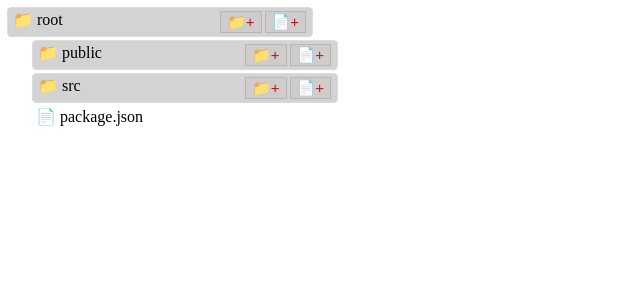
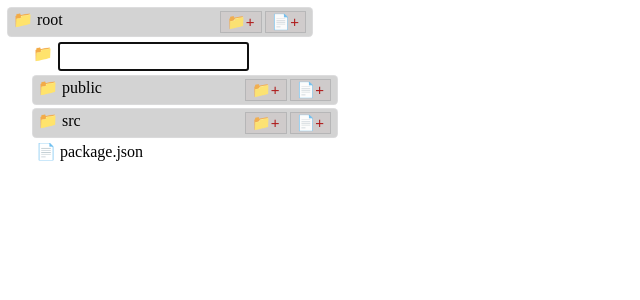
Before and after one commit to The-EleetCoder/File-Explorer, a React (Create React App) app: page / in a window 1280 px wide. Both pictures are taken after a click on the button "📁+". Shown: the top 300 px of the page, without its empty margins (0-640 px from the left). Built offline with nearby package versions, Linux system fonts and the light colour scheme.

Commit message:
added buttons

```diff
--- a/src/components/Folder.js
+++ b/src/components/Folder.js
@@ -2,6 +2,27 @@ import React, { useState } from "react";
 
 const Folder = ({ explorer }) => {
   const [expand, setExpand] = useState(false);
+  const [showInput, setShowInput] = useState({
+    visible: false,
+    isFolder: null,
+  });
+
+  // when we click on add button, it should not just expand
+  const handleNewFolder = (e, isFolder) => {
+    e.stopPropagation();
+    setExpand(true);
+    setShowInput({
+      visible: true,
+      isFolder,
+    });
+  };
+
+  // handler for adding new folder or file
+  const onAddFolder = ((e)=>{
+    if (e.keyCode === 13 && e.target.value){
+      setShowInput({...showInput, visible: false});
+    }
+  })
 
   // checking if its a folder or file
   if (explorer.isFolder) {
@@ -13,13 +34,27 @@ const Folder = ({ explorer }) => {
 
           {/* buttons */}
           <div className="button-div">
-            <button>📁+</button>
-            <button>📄+</button>
+            <button onClick={(e) => handleNewFolder(e, true)}>📁+</button>
+            <button onClick={(e) => handleNewFolder(e, false)}>📄+</button>
           </div>
         </div>
 
-        {/* iterating through folder items */}
         <div style={{ display: expand ? "block" : "none", paddingLeft: 25 }}>
+          {/* adding new folder/file */}
+          {showInput.visible && (
+            <div className="inputContainer">
+              <span>{showInput.isFolder ? "📁" : "📄"}</span>
+              <input
+                className="inputContainer-input"
+                autoFocus
+                type="text"
+                onBlur={() => setShowInput({ ...showInput, visible: false })}
+                onKeyDown={(e)=>onAddFolder(e)}
+              />
+            </div>
+          )}
+
+          {/* iterating through folder items */}
           {explorer.items.map((exp) => {
             return <Folder explorer={exp} key={exp.id} />;
           })}
--- a/src/styles.css
+++ b/src/styles.css
@@ -37,3 +37,15 @@
   display: flex;
   gap: 5px;
 }
+
+.inputContainer{
+  display: flex;
+  align-items: center;
+  gap: 5px;
+}
+
+.inputContainer-input {
+  margin: 6px 0 0 0;
+  padding: 5px;
+  cursor: pointer;
+}
```
